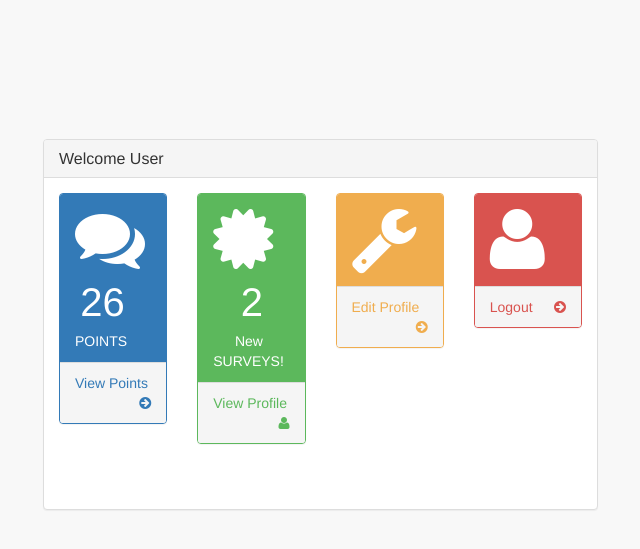
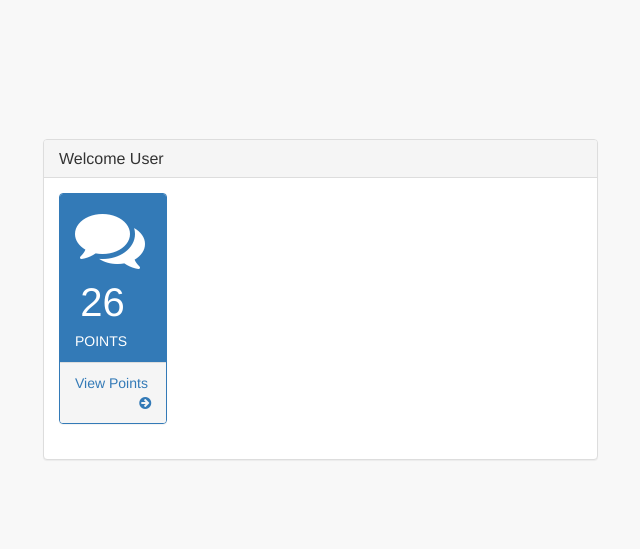
Before and after one commit to russel300/codeblastrewards, a PHP site: page /userp.php in a window 1280 px wide. Shown: the top 549 px of the page, without its empty margins (417-1057 px from the left). Run offline with PHP 8.4, Linux system fonts and the light colour scheme; data that the repository does not hold is empty.

Commit message:
Editing User page
Removing top panels

```diff
--- a/userp.php
+++ b/userp.php
@@ -39,66 +39,8 @@
                         </a>
                     </div>
                 </div>
-                <div class="col-lg-3 col-md-6">
-                    <div class="panel panel-green">
-                        <div class="panel-heading">
-                            <div class="row">
-                                <div class="col-xs-3">
-                                    <i class="fa fa-certificate fa-5x"></i>
-                                </div>
-                                <div class="col-xs-9 text-right">
-                                    <div class="huge">2</div>
-                                    <div>New SURVEYS!</div>
-                                </div>
-                            </div>
-                        </div>
-                        <a href="#">
-                            <div class="panel-footer">
-                                <span class="pull-left">View Profile</span>
-                                <span class="pull-right"><i class="fa fa-user"></i></span>
-                                <div class="clearfix"></div>
-                            </div>
-                        </a>
-                    </div>
-                </div>
-                <div class="col-lg-3 col-md-6">
-                    <div class="panel panel-yellow">
-                        <div class="panel-heading">
-                            <div class="row">
-                                <div class="col-xs-3">
-                                    <i class="fa fa-wrench fa-5x"></i>
-                                </div>
-                                <div class="col-xs-9 text-right">
-                                </div>
-                            </div>
-                        </div>
-                        <a href="#">
-                            <div class="panel-footer">
-                                <span class="pull-left">Edit Profile</span>
-                                <span class="pull-right"><i class="fa fa-arrow-circle-right"></i></span>
-                                <div class="clearfix"></div>
-                            </div>
-                        </a>
-                    </div>
-                </div>
-                <div class="col-lg-3 col-md-6">
-                    <div class="panel panel-red">
-                        <div class="panel-heading">
-                            <div class="row">
-                                <div class="col-xs-3">
-                                    <i class="fa fa-user fa-5x"></i>
-                                </div>
-                                <div class="col-xs-9 text-right">
-                                </div>
-                            </div>
-                        </div>
-                        <a href="#">
-                            <div class="panel-footer">
-                                <span class="pull-left">Logout</span>
-                                <span class="pull-right"><i class="fa fa-arrow-circle-right"></i></span>
-                                <div class="clearfix"></div>
-                            </div>
-                        </a>
+
+
                     </div>
                 </div>
             </div>
```
